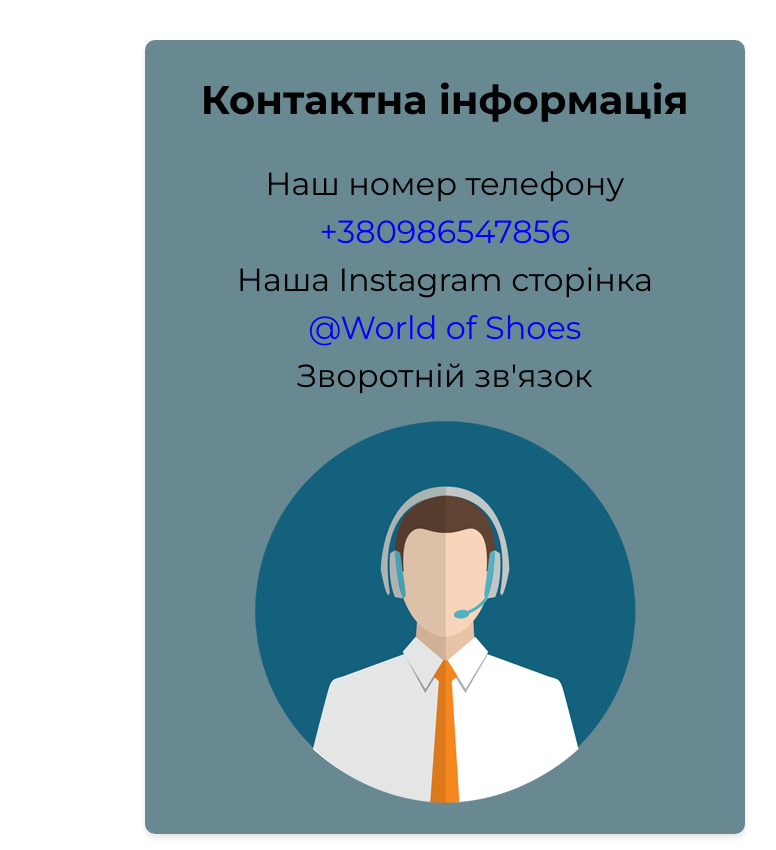
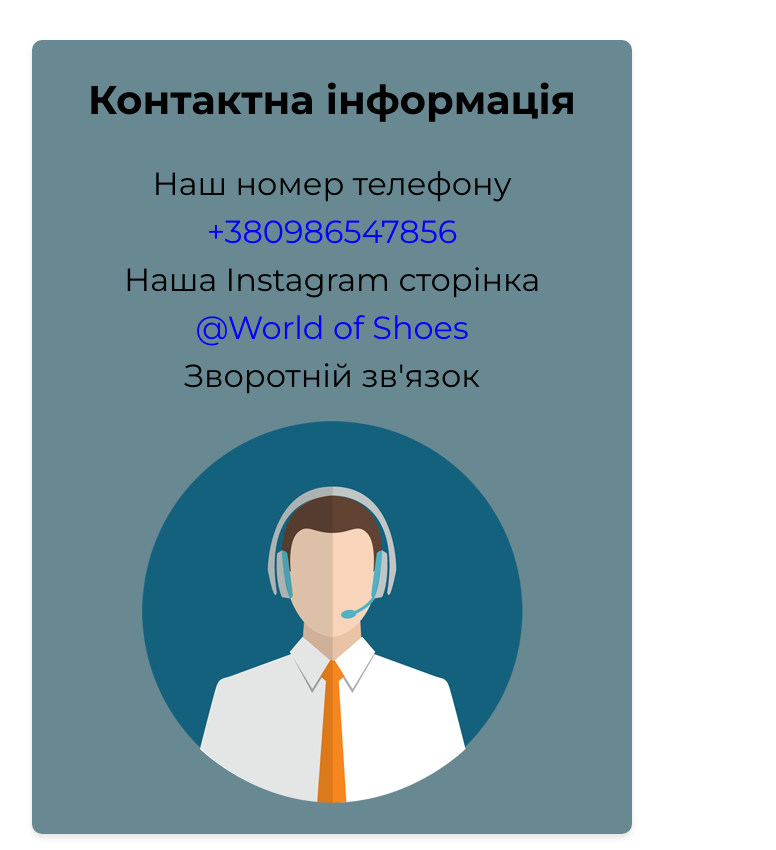
Before and after one commit to elnestt/WorldOfShoes, a Flask app: page /contacts in a window 1280 px wide. Shown: the part 58-908 px from the top of the page, without its empty margins (308-1084 px from the left). Run offline with Flask 3, Linux system fonts and the light colour scheme; some libraries are stand-ins or nearby versions.

Commit message:
Допрацювання

```diff
--- a/flaskProject/static/css/contacts.css
+++ b/flaskProject/static/css/contacts.css
@@ -11,7 +11,6 @@
     box-shadow: 0 4px 6px rgba(0, 0, 0, 0.1);
     max-width: 600px;
     margin: 0 auto;
-    margin-left: 35%;
 }
 
 img {
--- a/flaskProject/templates/contacts.html
+++ b/flaskProject/templates/contacts.html
@@ -11,7 +11,7 @@
     <link href="https://fonts.googleapis.com/css2?family=Montserrat:ital,wght@0,100..900;1,100..900&display=swap" rel="stylesheet">
 </head>
 <body>
-    <div class="n1">
+    <div class="n1" style="float: none;">
         <strong style="font-size: 40px;">Контактна інформація</strong>
 <div style="margin-top: 30px;"></div>
         <h1>Наш номер телефону</h1>
```
